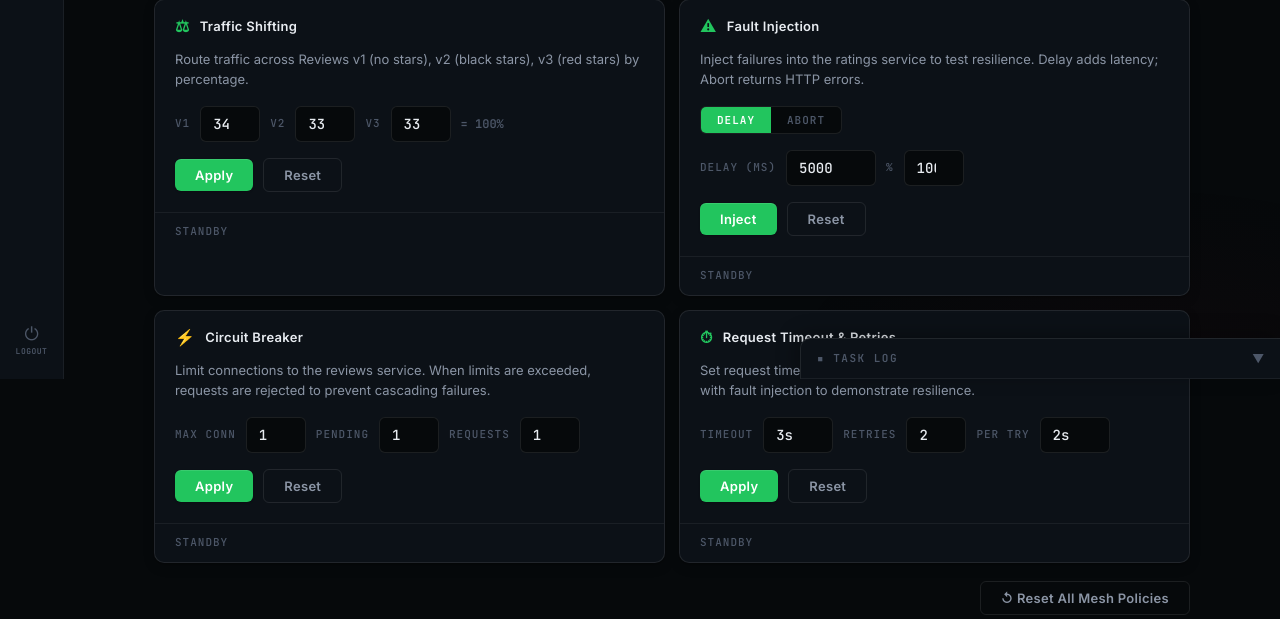
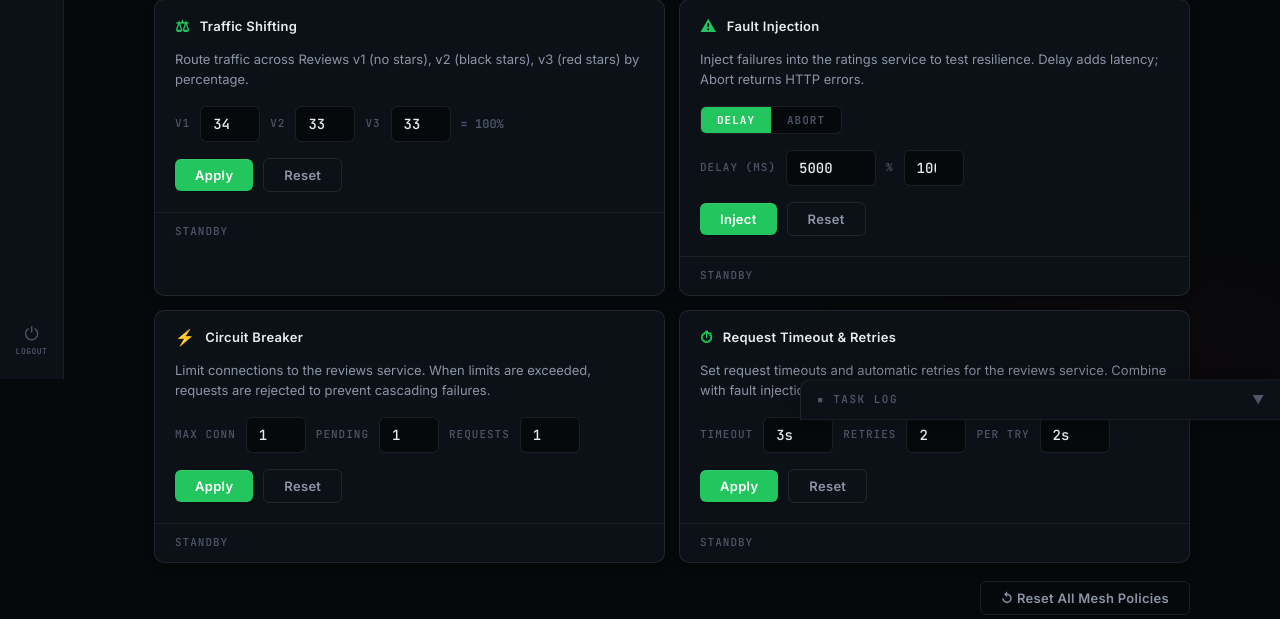
Before and after one commit to explicitworkload/ocp-provisioning, a Flask app: page / in a window 1280 px wide. Shown: the part 421-1040 px from the top of the page. Run offline with Flask 3, Linux system fonts and the light colour scheme; data that the repository does not hold is empty.

Commit message:
Hide task panel off-screen when collapsed

```diff
--- a/dashboard/static/style.css
+++ b/dashboard/static/style.css
@@ -521,6 +521,7 @@ input[type="text"].input-text:focus {
   transition: transform 0.25s ease;
 }
 
+.task-panel.collapsed { transform: translateY(100%); pointer-events: none; }
 .task-panel.collapsed .task-panel-body { display: none; }
 .task-panel.collapsed .task-panel-toggle { transform: rotate(180deg); }
 
```
